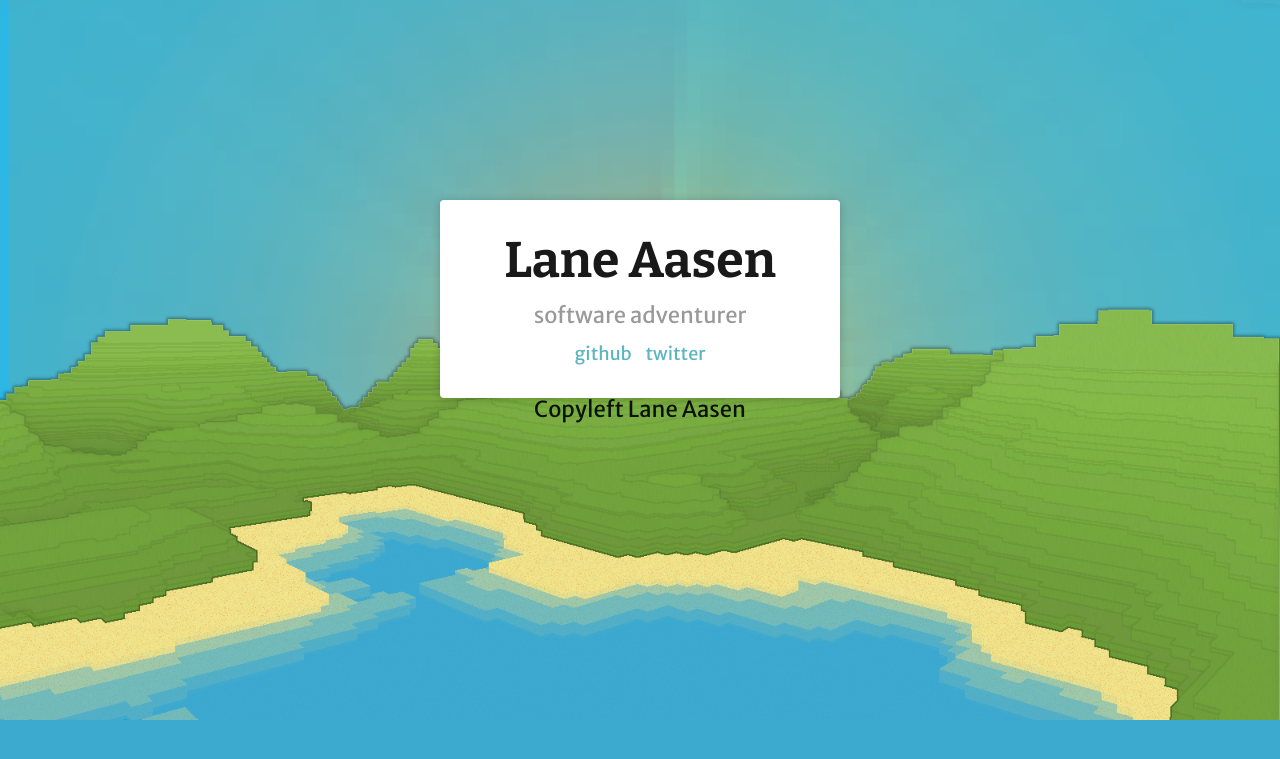
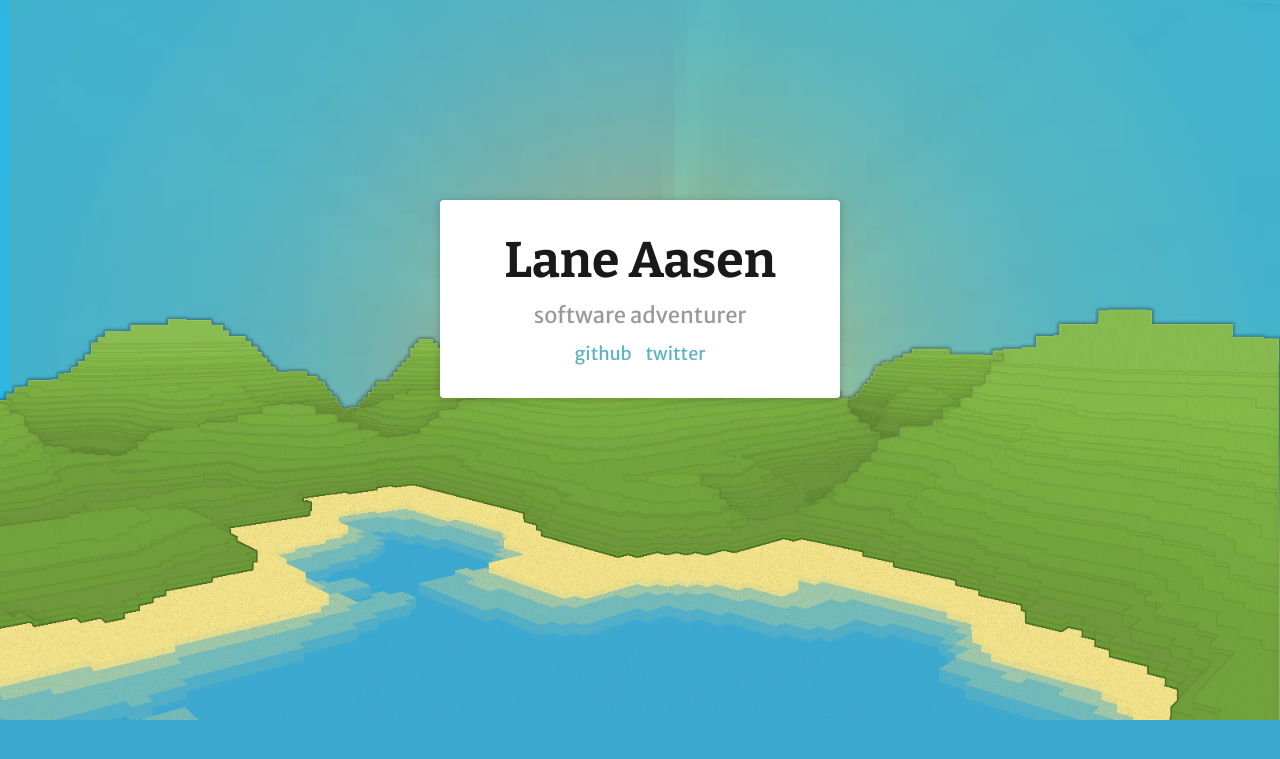
Before and after one commit to aaasen/aaasen.github.com, a Jekyll site: the page index.html, which Jekyll copies as it is, in a window 1280 px wide. Shown: the top 759 px of the page. Built offline with Jekyll 4.4.1, drawn with Linux system fonts in a browser that asks for light colours; nearby versions of some CDN libraries; library files that are not in the unit come from our copies; Markdown is read by kramdown in place of the engine named in the settings; comment, search, counter and statistics services are not loaded.

Commit message:
removes copyleft from init page

```diff
--- a/index.html
+++ b/index.html
@@ -34,10 +34,6 @@ mixpanel.init("ba20b05513feb72cdb8ff4a521d15dab");</script><!-- end Mixpanel -->
 			</div>
 		</div>
 
-		<div class="footer center">
-			<small>Copyleft Lane Aasen</small>
-		</div>
-
 		<script type="text/javascript">
 			$(document).ready(function () {
 				mixpanel.track('load', { 'page' : 'home' });
```
